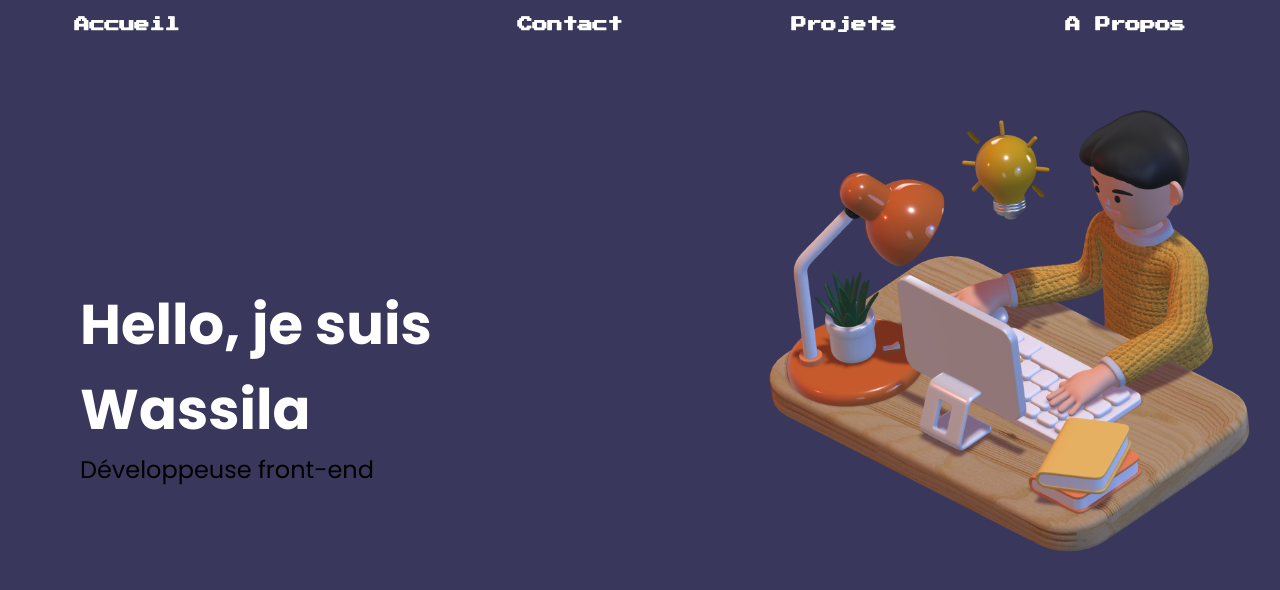
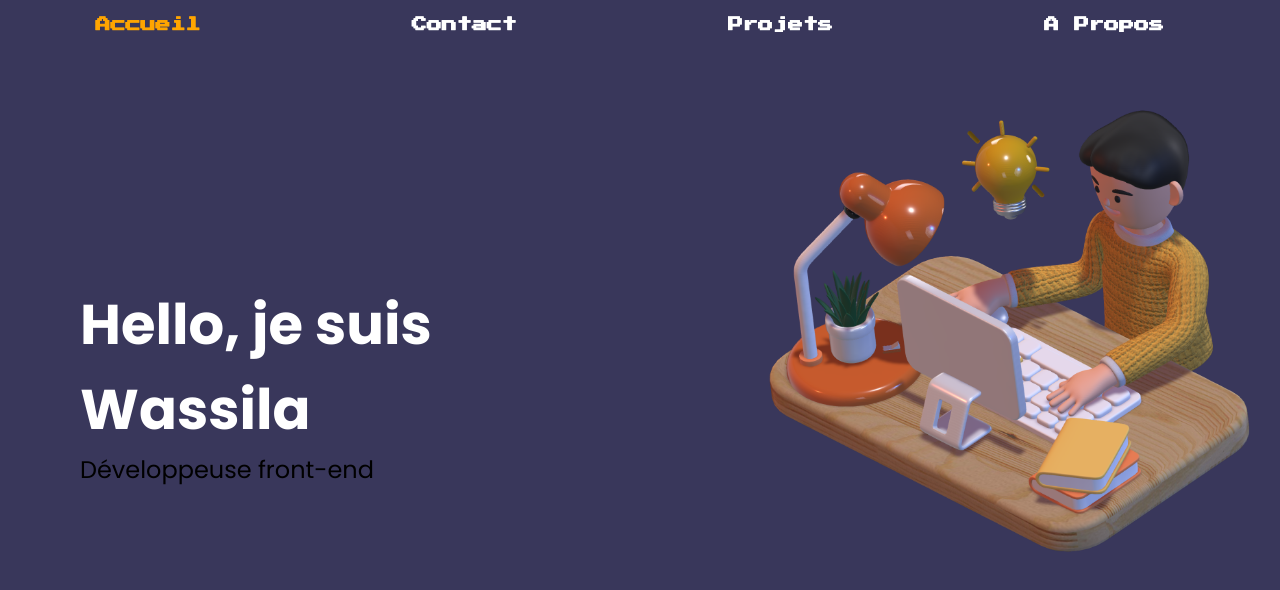
Before and after one commit to LaWass1864/portFolio, a React (Create React App) app: page /Accueil in a window 1280 px wide. Shown: the top 590 px of the page. Built offline with nearby package versions, Linux system fonts and the light colour scheme.

Commit message:
page Home comme page d'unboarding ok

```diff
--- a/src/App.js
+++ b/src/App.js
@@ -10,17 +10,26 @@ import Home from './pages/Home';
 const App = () => {
   return (
     <Router>
-      <div>
-        <Navigation />
-        <Routes>
-          <Route path="/Home" element={<Home />} />
-          <Route path="/Accueil" element={<Accueil />} />
-          <Route path="/Contact" element={<Contact />} />
-          <Route path="/APropos" element={<Apropos />} />
-          <Route path="/Projets" element={<Projets />} />
-          {/* Ajoutez d'autres routes ici */}
-        </Routes>
-      </div>
+      <Routes>
+        <Route path="/Home" element={<Home />} />
+        <Route path="/Accueil" element={<>
+          <Navigation /> {/* Inclure la Navigation sur toutes les pages sauf /Home */}
+          <Accueil />
+        </>} />
+        <Route path="/Contact" element={<>
+          <Navigation />
+          <Contact />
+        </>} />
+        <Route path="/APropos" element={<>
+          <Navigation />
+          <Apropos />
+        </>} />
+        <Route path="/Projets" element={<>
+          <Navigation />
+          <Projets />
+        </>} />
+        {/* Ajoutez d'autres routes ici */}
+      </Routes>
     </Router>
   );
 };
--- a/src/components/Navigation.js
+++ b/src/components/Navigation.js
@@ -7,22 +7,14 @@ const Navigation = () => {
     return (
         <div className="navigation">
             <ul>
-            <NavLink to="/Home" activeClassName="active">
-                    <motion.li
-                        whileHover={{ scale: 1.1 }} // Animation au survol
-                        whileTap={{ scale: 0.9 }} // Animation au clic
-                        className={location.pathname === '/Home' ? 'active' : ''}
-                    >
-                        Accueil
-                    </motion.li>
-                </NavLink>
-            <NavLink to="/Accueil" activeClassName="active">
+                {/* Exclure le lien vers la page Home */}
+                <NavLink to="/Accueil" activeClassName="active">
                     <motion.li
                         whileHover={{ scale: 1.1 }} // Animation au survol
                         whileTap={{ scale: 0.9 }} // Animation au clic
                         className={location.pathname === '/Accueil' ? 'active' : ''}
                     >
-
+                        Accueil
                     </motion.li>
                 </NavLink>
 
--- a/src/pages/Accueil.js
+++ b/src/pages/Accueil.js
@@ -5,7 +5,7 @@ import Navigation from '../components/Navigation';
 const Accueil = () => {
     return (
         <main className="accueil-background">
-<Navigation />
+            <Navigation />
             <div className='mainContainer'>
                 <div className="left">
                     <h1> Hello, je suis Wassila</h1>
--- a/src/pages/Contact.js
+++ b/src/pages/Contact.js
@@ -6,7 +6,7 @@ import Navigation from '../components/Navigation';
 const Contact = () => {
     return (
         <div>
-           <Navigation />
+            <Navigation />
             <h1>Page Contact</h1>
         </div>
     );
--- a/src/pages/Projets.js
+++ b/src/pages/Projets.js
@@ -5,7 +5,7 @@ import Navigation from '../components/Navigation';
 const Projets = () => {
     return (
         <div>
-      <Navigation />
+            <Navigation />
             <h1>Page projets</h1>
         </div>
     );
```
